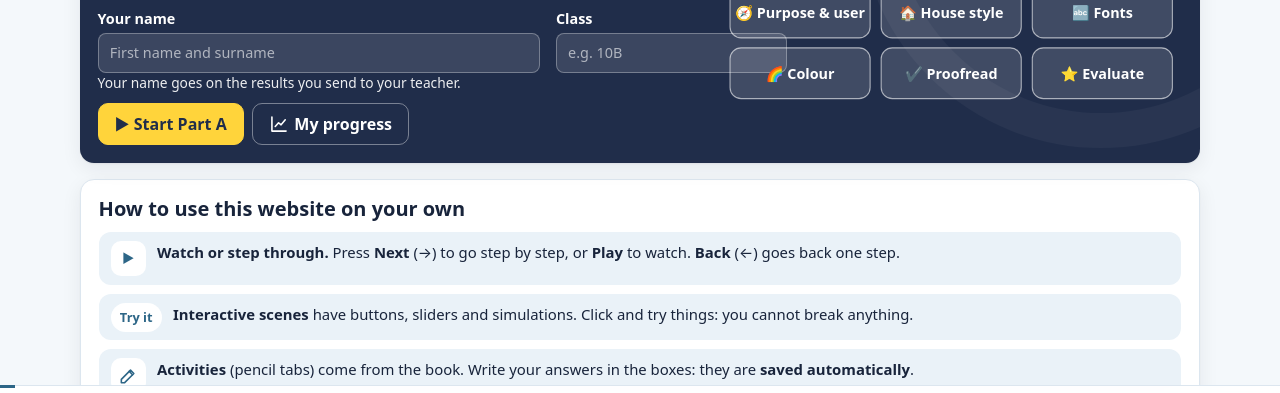
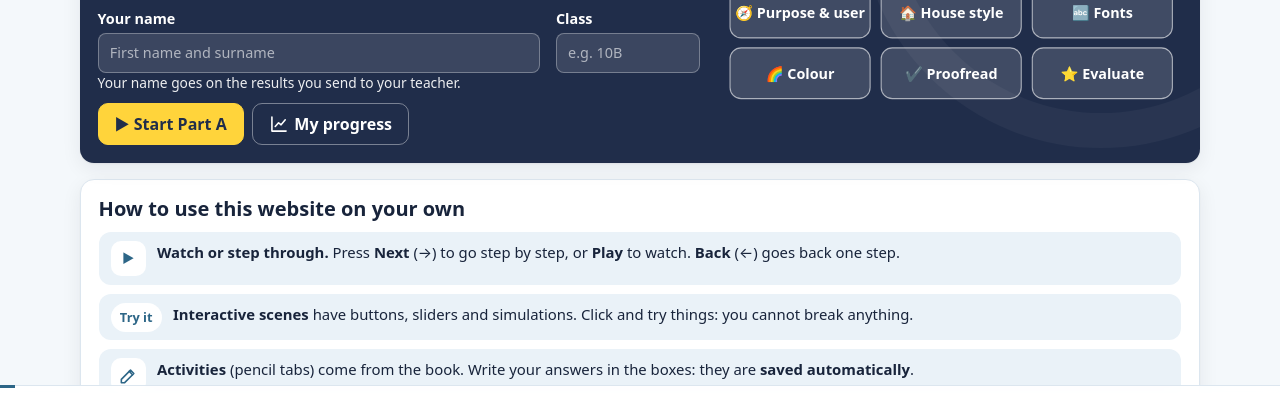
Before and after one commit to CrookedSpaniard/applying-ict-igcse, a plain HTML site: page index.html in a window 1280 px wide. Shown: the part 350-743 px from the top of the page. Drawn offline with Linux system fonts and the light colour scheme.

Commit message:
Stop the Class field overlapping the start diagram
The input kept its default intrinsic width and spilled out of its
column onto the hero SVG; let it shrink to the column.

Co-Authored-By: Claude Opus 5.5 <noreply@anthropic.com>

```diff
--- a/lesson.css
+++ b/lesson.css
@@ -124,7 +124,7 @@ button.tg:hover, .tg.on { background: var(--scene); color: #fff; }
 .fin-head .chk-ic { color: var(--red-ui); background: color-mix(in srgb, var(--red-ui) 12%, var(--surface)); }
 .who { display: flex; gap: 1rem; flex-wrap: wrap; }
 .who label { display: grid; gap: .25rem; font-weight: 650; font-size: .9rem; flex: 1; min-width: 12rem; }
-.who input { border: 1px solid var(--line); border-radius: 8px; background: var(--surface-2); padding: .5rem .7rem; font-weight: 400; }
+.who input { border: 1px solid var(--line); border-radius: 8px; background: var(--surface-2); padding: .5rem .7rem; font-weight: 400; width: 100%; min-width: 0; }
 .who label:last-child { flex: 0 1 9rem; min-width: 7rem; }
 .page-final .quiz { grid-template-columns: 1fr; }
 .qz.answered:not(.done) { border-color: color-mix(in srgb, var(--accent) 45%, var(--line)); }
```
